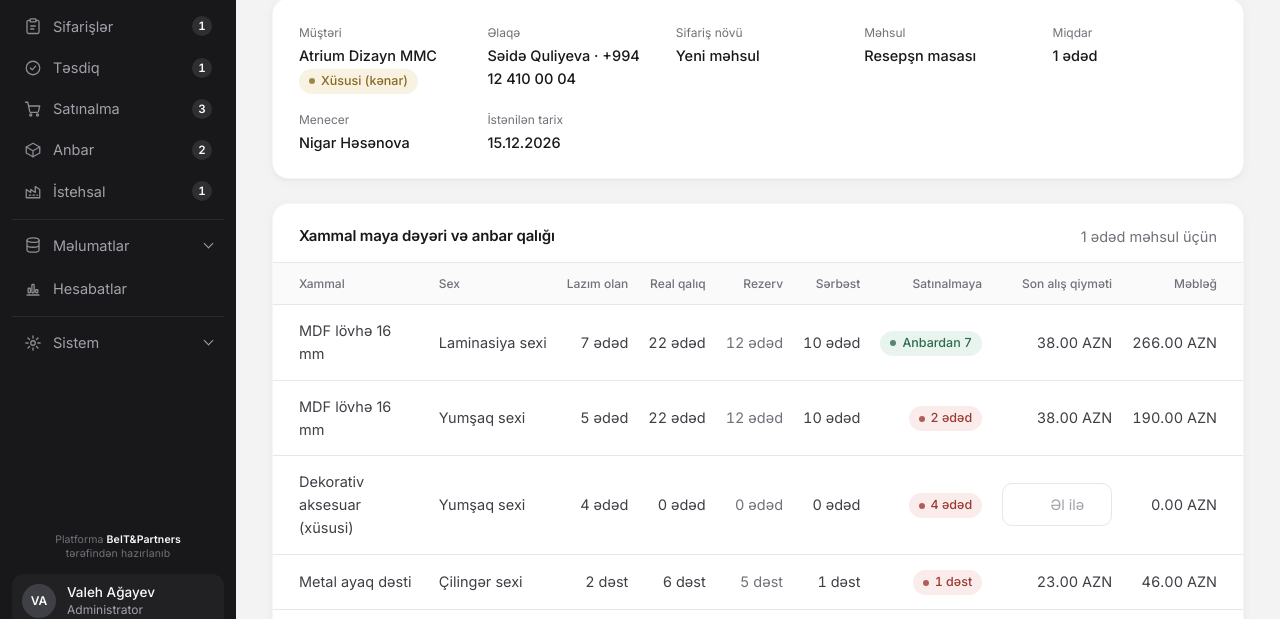
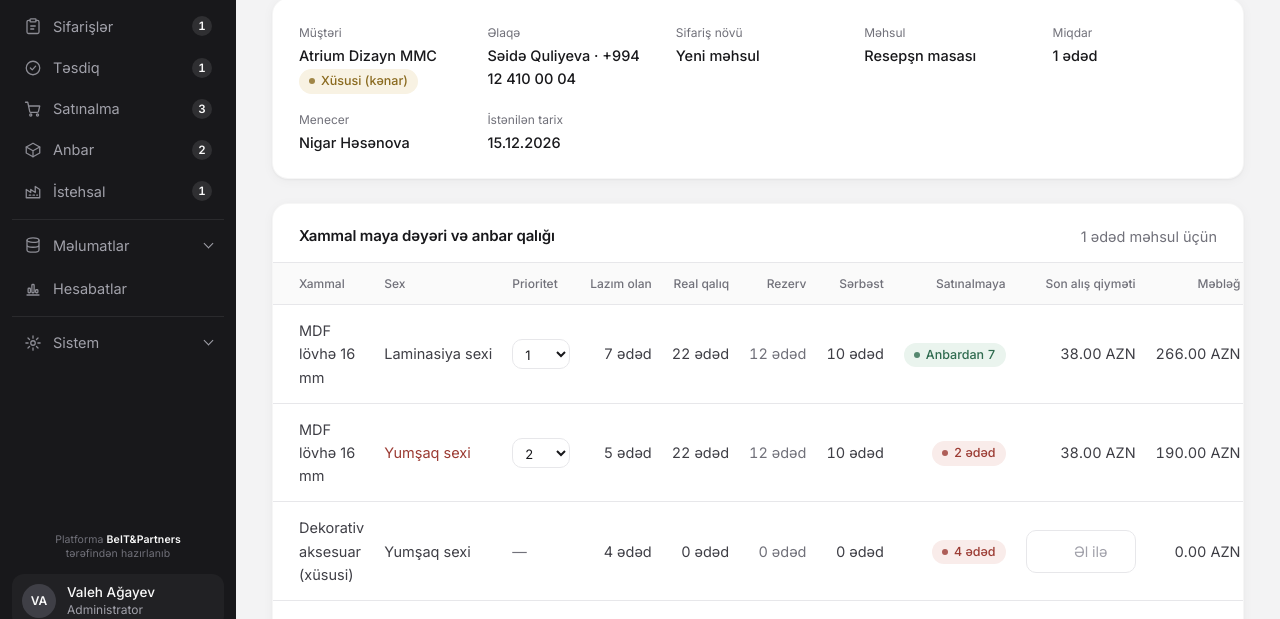
Before and after one commit to habibmammadov1/alzzoni-init, a plain HTML site: page costing-SF-2026-0005.html in a window 1280 px wide. Shown: the part 160-779 px from the top of the page. Drawn offline with Linux system fonts and the light colour scheme.

Commit message:
Costing: manual priority for split materials
Materials needed by several workshops get a Prioritet select per row;
free stock goes to workshops in that order and the shortfall to
purchasing. The send-to-purchasing dialog says which workshop the
missing quantity is for, and the purchase count updates.

Co-Authored-By: Claude Opus 5.5 <noreply@anthropic.com>

```diff
--- a/costing-SF-2026-0005.html
+++ b/costing-SF-2026-0005.html
@@ -112,33 +112,36 @@
             </div>
             <div class="table-wrap">
                 <table class="table" id="cost-lines">
-                    <thead><tr><th>Xammal</th><th>Sex</th><th class="num">Lazım olan</th><th class="num">Real qalıq</th><th class="num">Rezerv</th><th class="num">Sərbəst</th><th class="num">Satınalmaya</th><th class="num">Son alış qiyməti</th><th class="num">Məbləğ</th></tr></thead>
+                    <thead><tr><th>Xammal</th><th>Sex</th><th>Prioritet</th><th class="num">Lazım olan</th><th class="num">Real qalıq</th><th class="num">Rezerv</th><th class="num">Sərbəst</th><th class="num">Satınalmaya</th><th class="num">Son alış qiyməti</th><th class="num">Məbləğ</th></tr></thead>
                     <tbody>
-                    <tr data-qty="7" data-total="12" data-name="MDF lövhə 16 mm" data-unit="ədəd" data-real="22" data-reserve="12" data-buy="2" data-sexes="Laminasiya:7;Yumşaq:5">
+                    <tr data-group="XM-001" data-sex="Laminasiya" data-qty="7" data-total="12" data-name="MDF lövhə 16 mm" data-unit="ədəd" data-real="22" data-reserve="12" data-buy="2" data-sexes="Laminasiya:7;Yumşaq:5">
                         <td>MDF lövhə 16 mm</td>
                         <td>Laminasiya sexi</td>
+                        <td><select class="prio-select" data-prio aria-label="Prioritet"><option selected>1</option><option>2</option></select></td>
                         <td class="num">7 ədəd</td>
                         <td class="num">22 ədəd</td>
                         <td class="num muted">12 ədəd</td>
                         <td class="num">10 ədəd</td>
-                        <td class="num"><span class="badge badge-green" title="Sərbəst qalıqdan 7 ədəd ayrılır">Anbardan 7</span></td>
+                        <td class="num"><span data-alloc></span></td>
                         <td class="num"><span data-price="38.00">38.00 AZN</span></td>
                         <td class="num" data-amount></td>
                     </tr>
-                    <tr data-qty="5">
+                    <tr data-group="XM-001" data-sex="Yumşaq" data-qty="5">
                         <td>MDF lövhə 16 mm</td>
                         <td>Yumşaq sexi</td>
+                        <td><select class="prio-select" data-prio aria-label="Prioritet"><option>1</option><option selected>2</option></select></td>
                         <td class="num">5 ədəd</td>
                         <td class="num">22 ədəd</td>
                         <td class="num muted">12 ədəd</td>
                         <td class="num">10 ədəd</td>
-                        <td class="num"><span class="badge badge-red" title="Sərbəst qalıqdan 3 ədəd, 2 ədəd satınalmadan">2 ədəd</span></td>
+                        <td class="num"><span data-alloc></span></td>
                         <td class="num"><span data-price="38.00">38.00 AZN</span></td>
                         <td class="num" data-amount></td>
                     </tr>
                     <tr data-qty="4" data-name="Dekorativ aksesuar (xüsusi)" data-unit="ədəd" data-real="0" data-reserve="0" data-buy="4" data-sexes="Yumşaq:4">
                         <td>Dekorativ aksesuar (xüsusi)</td>
                         <td>Yumşaq sexi</td>
+                        <td><span class="muted">—</span></td>
                         <td class="num">4 ədəd</td>
                         <td class="num">0 ədəd</td>
                         <td class="num muted">0 ədəd</td>
@@ -150,6 +153,7 @@
                     <tr data-qty="2" data-name="Metal ayaq dəsti" data-unit="dəst" data-real="6" data-reserve="5" data-buy="1" data-sexes="Çilingər:2">
                         <td>Metal ayaq dəsti</td>
                         <td>Çilingər sexi</td>
+                        <td><span class="muted">—</span></td>
                         <td class="num">2 dəst</td>
                         <td class="num">6 dəst</td>
                         <td class="num muted">5 dəst</td>
@@ -162,7 +166,7 @@
                 </table>
             </div>
             <div class="card-foot">
-                <p class="note"><strong data-buy-count>2 xammal</strong> satınalmaya getməlidir. Sərbəst = real qalıq − rezerv.</p>
+                <p class="note"><strong data-buy-count>2 xammal</strong> satınalmaya getməlidir. Sərbəst = real qalıq − rezerv. Sərbəst qalıq çatmayanda sexlər arasında prioritetə görə bölünür.</p>
                 <button class="btn btn-primary btn-small" type="button" data-open-purchase>Satınalmaya göndər</button>
             </div>
         </section>
@@ -261,22 +265,64 @@
                 const [name, qty] = x.split(':');
                 return `<span class="sex-chip">${name} sexi <b>${fmt(qty)} ${d.unit}</b></span>`;
             }).join('') + '</div>';
-            const buyCount = rows.filter(r => +r.dataset.buy > 0).length;
-            document.querySelector('[data-buy-count]').textContent = buyCount + ' xammal';
+            const all = [...document.querySelectorAll('#cost-lines tbody tr')];
+            const groups = {};
+            all.filter(r => r.dataset.group).forEach(r => (groups[r.dataset.group] ||= []).push(r));
+            const short = {};
 
+            const allocate = () => {
+                Object.entries(groups).forEach(([key, list]) => {
+                    const head = list.find(r => r.dataset.name);
+                    let left = Math.max(0, +head.dataset.real - +head.dataset.reserve);
+                    let buy = 0;
+                    short[key] = [];
+                    [...list].sort((x, y) => +x.querySelector('[data-prio]').value - +y.querySelector('[data-prio]').value).forEach(r => {
+                        const qty = +r.dataset.qty, take = Math.min(qty, left), need = qty - take;
+                        left -= take;
+                        buy += need;
+                        const cell = r.querySelector('[data-alloc]');
+                        cell.className = 'badge ' + (need ? 'badge-red' : 'badge-green');
+                        cell.textContent = need ? `${fmt(need)} ${head.dataset.unit}` : `Anbardan ${fmt(take)}`;
+                        cell.title = need ? `Anbardan ${fmt(take)}, satınalmadan ${fmt(need)} ${head.dataset.unit}` : `Sərbəst qalıqdan ${fmt(take)} ${head.dataset.unit} ayrılır`;
+                        r.classList.toggle('is-short', !!need);
+                        if (need) short[key].push([r.dataset.sex, need]);
+                    });
+                    head.dataset.buy = buy;
+                });
+                const count = rows.filter(r => +r.dataset.buy > 0).length;
+                document.querySelector('[data-buy-count]').textContent = count + ' xammal';
+                return count;
+            };
+
+            const render = () => {
                 tbody.innerHTML = rows.map((r, i) => {
                     const d = r.dataset, buy = +d.buy;
+                    const forWho = d.group && short[d.group]?.length
+                        ? '<div class="sex-split">' + short[d.group].map(([sx, n]) => `<span class="sex-chip">${sx} sexi üçün <b>${fmt(n)} ${d.unit}</b></span>`).join('') + '</div>' : '';
                     return `<tr${buy ? '' : ' class="is-muted"'}>
                         <td>${d.name}${sexChips(d)}</td>
                         <td class="num">${fmt(d.total || d.qty)} ${d.unit}</td>
                         <td class="num">${fmt(d.real)} ${d.unit}</td>
                         <td class="num">${fmt(d.reserve)} ${d.unit}</td>
-                    <td class="num">${buy ? `<strong>${fmt(buy)} ${d.unit}</strong>` : '<span class="badge badge-green">Anbarda var</span>'}</td>
+                        <td class="num">${buy ? `<strong>${fmt(buy)} ${d.unit}</strong>${forWho}` : '<span class="badge badge-green">Anbarda var</span>'}</td>
                         <td>${buy ? `<input type="date" name="needBy_${i}" required aria-label="Nə vaxt lazımdır: ${d.name}">` : '<span class="muted">—</span>'}</td>
                     </tr>`;
                 }).join('');
+            };
 
-            openBtn.addEventListener('click', () => dialog.showModal());
+            document.getElementById('cost-lines').addEventListener('change', e => {
+                const sel = e.target.closest('[data-prio]');
+                if (!sel) return;
+                const list = groups[sel.closest('tr').dataset.group];
+                const other = list.map(r => r.querySelector('[data-prio]')).find(o => o !== sel && o.value === sel.value);
+                if (other) other.value = sel.dataset.prev;
+                list.forEach(r => { const p = r.querySelector('[data-prio]'); p.dataset.prev = p.value; });
+                allocate();
+            });
+            all.forEach(r => { const p = r.querySelector('[data-prio]'); if (p) p.dataset.prev = p.value; });
+            let buyCount = allocate();
+
+            openBtn.addEventListener('click', () => { buyCount = allocate(); render(); dialog.showModal(); });
             dialog.querySelectorAll('[data-close-purchase]').forEach(b => b.addEventListener('click', () => dialog.close()));
             form.addEventListener('submit', event => {
                 event.preventDefault();
--- a/css/app.css
+++ b/css/app.css
@@ -642,6 +642,8 @@ a.or-id:hover { color: var(--ink); text-decoration: underline; text-underline-of
 .sex-split { display: flex; flex-wrap: wrap; gap: 4px; margin-top: 6px; }
 .sex-chip { display: inline-flex; align-items: center; gap: 5px; padding: 2px 8px; border-radius: 999px; background: var(--hover); color: var(--muted); font-size: 12px; font-weight: 400; white-space: nowrap; }
 #cost-lines td:nth-child(2) { white-space: nowrap; }
+.prio-select { width: 58px; padding: 5px 8px; font-size: 13px; }
+#cost-lines tr.is-short td:nth-child(2) { color: var(--red); }
 .sex-chip b { color: var(--ink); font-weight: 600; font-variant-numeric: tabular-nums; }
 .content:has(.order-scroll) { max-width: 1480px; }
 .card.order-scroll { max-height: max(380px, calc(100vh - 290px)); overflow-y: auto; overscroll-behavior: contain; scrollbar-width: thin; scrollbar-color: #d4d4d8 transparent; }
```
Lines whose indentation alone changed are shown as unchanged.
